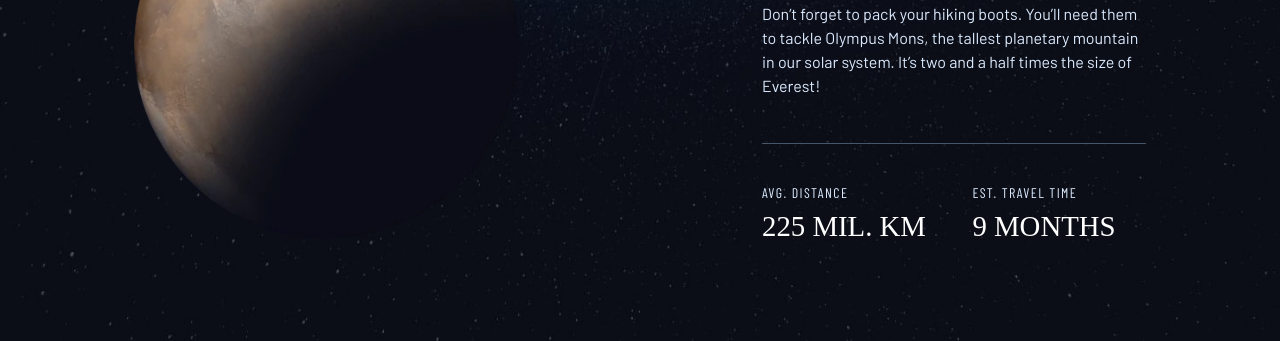
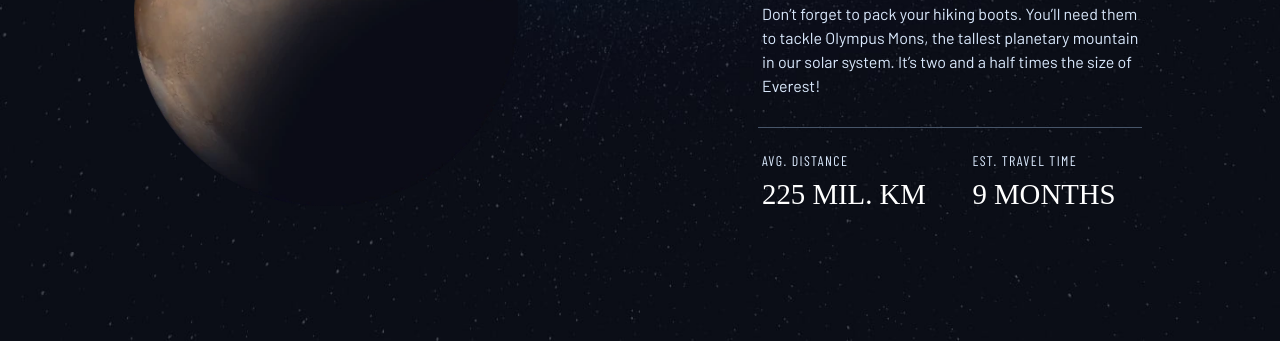
Before and after one commit to Adhik-6/Space_Tourism, a plain HTML site: page docs/destination.html in a window 1280 px wide. Shown: the part 459-800 px from the top of the page. Drawn offline with nearby package versions, Linux system fonts and the light colour scheme; a web font is replaced by a local one.

Commit message:
optimized destinaitons file

```diff
--- a/docs/destination.html
+++ b/docs/destination.html
@@ -41,7 +41,7 @@
         <figure class="flex-basis-0 flex-grow w-52 sm:w-64 max-w-96 md:min-w-72">
           <img id="planetImg" src="./assets/destination/image-mars.webp" alt="Mars">
         </figure>
-        <section class="flex-basis-0 flex-grow grid max-w-sm grid-rows-[40px,120px,130px,4rem,6rem] items-center">
+        <section class="flex-basis-0 flex-grow md:grid max-w-sm md:grid-rows-[40px,120px,130px,6rem] flex flex-col sm:gap-4 md:gap-0 items-center">
           <ul class="text-blue-100 barlow-condensed-regular flex tracking-widest gap-10 h-10 justify-around md:justify-start">
             <li><button class="planetBtn relative bd-active-state bd-active-state-alt">MARS</button></li>
             <li><button class="planetBtn relative bd-hover-state bd-hover-state-alt">MOON</button></li>
@@ -56,19 +56,17 @@
               the size of Everest!
             </p>
           </article>
-          <hr class="border-slate-600">
-          <div class="mt-10 sm:mt-0 md:mt-2 md:self-start gap-6 sm:gap-4 flex flex-col sm:flex-row items-center">
-            <div>
+          <div class="mt-10 md:mt-10 md:self-start w-full gap-6 sm:gap-0 md:gap-4 flex flex-col sm:flex-row items-center relative justify-around md:justify-start">
+            <div class="before:content-[''] before:h-[1px] before:w-full before:absolute before:bg-slate-600 before:-top-6 before:-left-1">
               <h5 class="text-blue-100 tracking-widest text-sm mb-[5px] barlow-condensed-regular ">AVG. DISTANCE</h5>
               <p id="planetDist" class="text-3xl sm:text-[1.8rem] bellefair-regular">225 MIL. KM</p>
             </div>
-            <div class="mx-auto">
+            <div class="mx-auto sm:mx-0 md:mx-auto">
               <h5 class="text-blue-100 tracking-widest text-sm mb-[5px] barlow-condensed-regular ">EST. TRAVEL TIME</h5>
               <p id="travel" class="text-3xl sm:text-[1.8rem] bellefair-regular">9 MONTHS</p>
             </div>
           </div>
         </section>
-
       </section>
     </section>
   </main>
```
